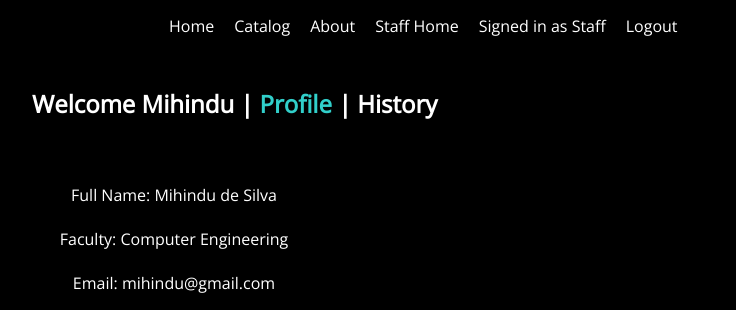
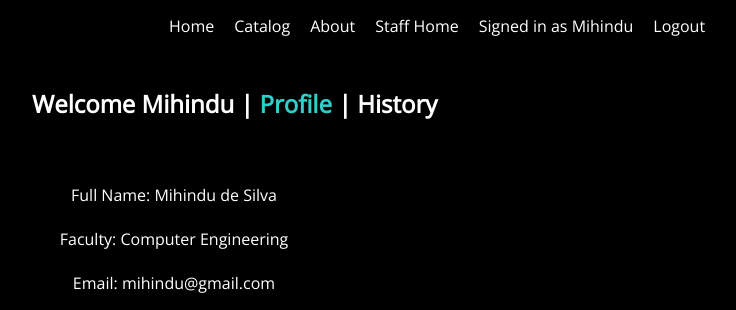
Before and after one commit to mkdeSilva/library, a PHP site: page /studentProfile.php in a window 1280 px wide. Shown: the top 310 px of the page, without its empty margins (1-737 px from the left). Run offline with PHP 8.4, Linux system fonts and the light colour scheme; a user stored in the database is signed in; data comes from the database, SQL or seed files in the repository.

Commit message:
Changed header from signed in as student to signed in as *name*

```diff
--- a/header.php
+++ b/header.php
@@ -10,7 +10,7 @@
 	{
 ?>
 			<li><a href="studentHome.php"> Student Home </a><li>
-			<li><a href="#">Signed in as student</a></li>
+			<li><a href="#">Signed in as <?php echo $_SESSION['fName'];?> </a></li>
 			<li><a href="logout.php">Logout</a><li>
 		</ul>
 	</div>
@@ -20,7 +20,7 @@
 	{
 ?>
 			<li><a href="bookMenu.php">Staff Home</a></li>
-			<li><a href="">Signed in as Staff</a></li>
+			<li><a href="">Signed in as <?php echo $_SESSION['fName'];?></a></li>
 			<li><a href="logout.php">Logout</a></li>
 
 		</ul>
--- a/studentProfile.php
+++ b/studentProfile.php
@@ -75,7 +75,6 @@ require_once('connect.php'); //dont’ know if I need this, check once this page
 				<div>
 					<center>
 		<div style="float:right; width: 75%">
-
 						<h2>Books you currently have:</h2>
 						<table>
 							<tr>
```
